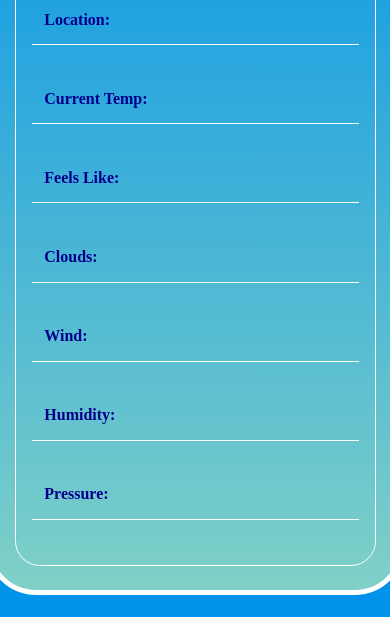
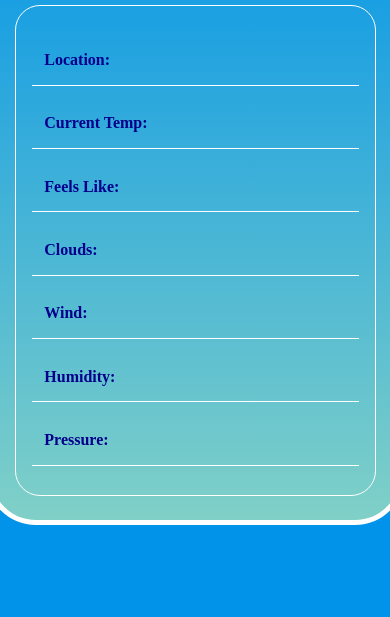
Before and after one commit to jipark92/JS-WeatherApp-Project, a plain HTML site: page index.html in a window 390 px wide. Shown: the part 227-844 px from the top of the page. Drawn offline with Linux system fonts and the light colour scheme.

Commit message:
fix mobile screen overflow

```diff
--- a/style.css
+++ b/style.css
@@ -17,8 +17,8 @@ body {
 .app-container {
     background-color: #0093E9;
     background-image: linear-gradient(180deg, #0093E9 0%, #80D0C7 100%);
-    min-height: 800px;
-    min-width: 400px;
+    min-height: 660px;
+    min-width: 100px;
     display: flex;
     padding: 1.5rem;
     border-radius: 50px;
```
